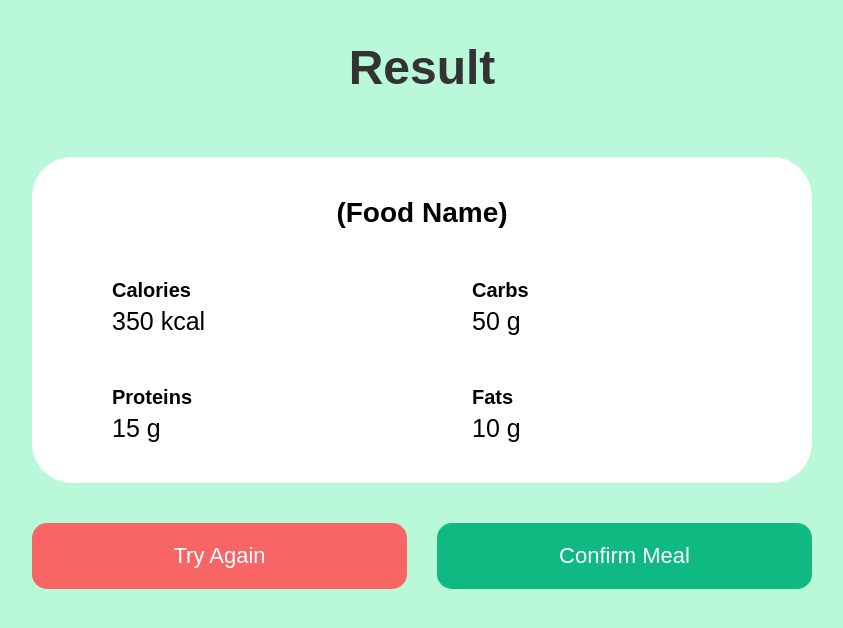
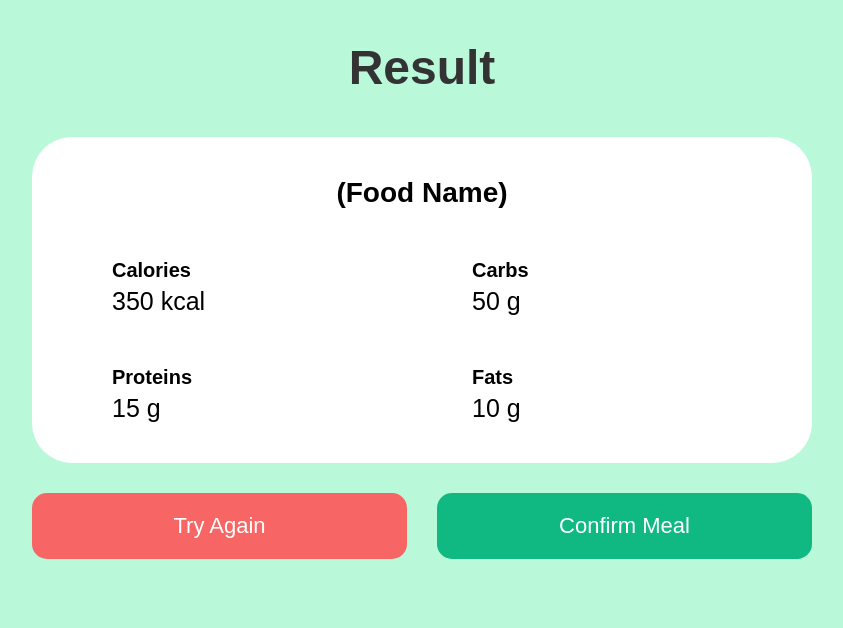
Before and after one commit to ThoJiaJun/NutriFit-Food-Image-Recognition-and-Calorie-Estimation-System, a Python web app: template templates/result_page.html in a window 1280 px wide. Shown: the top 628 px of the page, without its empty margins (218-1061 px from the left). Run offline with Jinja, Linux system fonts and the light colour scheme; the template is opened without the code that fills it, so the values that code supplies are empty.

Commit message:
Changes for layout

```diff
--- a/templates/result_page.html
+++ b/templates/result_page.html
@@ -24,13 +24,13 @@
             color: #333;
         }
 
-        .card{
+        .container{
             background: #ffffff;
             width: 70%;
             max-width: 700px;
             border-radius: 40px;
             padding: 40px;
-            margin-top: 30px;
+            margin-top: 10px;
             text-align: center;
         }
 
@@ -75,7 +75,8 @@
             display: flex;
             justify-content: space-between;
             gap: 30px;
-            margin-top: 40px;
+            margin-top: 30px;
+            margin-bottom: 20px;
             width: 85%;
             max-width: 780px;
         }
@@ -99,7 +100,7 @@
 
     <h1>Result</h1>
 
-    <div class = "card">
+    <div class = "container">
         <div class = "food_name">(Food Name)</div>
 
         <div class = "grid">
```
